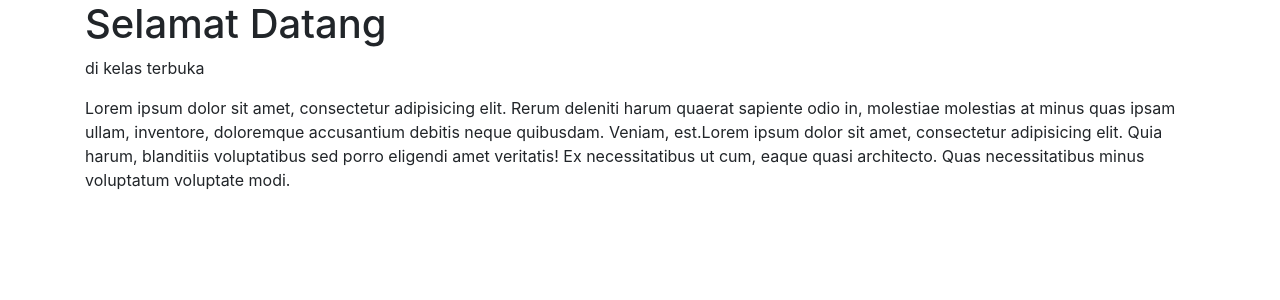
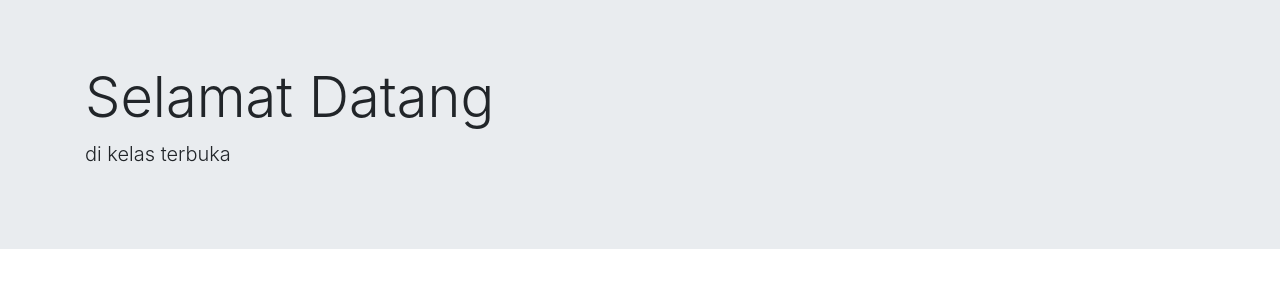
Before and after one commit to Mkhoirul/static_file, a Django app: page / in a window 1280 px wide. Shown: the part 58-358 px from the top of the page. Run offline with Django 3.2, Linux system fonts and the light colour scheme; some libraries are stand-ins or nearby versions.

Commit message:
menambah jumbotron

```diff
--- a/templates/index.html
+++ b/templates/index.html
@@ -32,10 +32,12 @@
 	    </ul>
 	  </div>
 	</nav>
-	<div class="container">
-		<h1>{{heading}}</h1>
-		<p>{{subheading}}</p>
-		<p>Lorem ipsum dolor sit amet, consectetur adipisicing elit. Rerum deleniti harum quaerat sapiente odio in, molestiae molestias at minus quas ipsam ullam, inventore, doloremque accusantium debitis neque quibusdam. Veniam, est.Lorem ipsum dolor sit amet, consectetur adipisicing elit. Quia harum, blanditiis voluptatibus sed porro eligendi amet veritatis! Ex necessitatibus ut cum, eaque quasi architecto. Quas necessitatibus minus voluptatum voluptate modi.</p>
+
+	<div class="jumbotron jumbotron-fluid">
+  		<div class="container">
+   			 <h1 class="display-4">{{heading}}</h1>
+   			 <p class="lead">{{subheading}}</p>
+  		</div>
 	</div>
 
 	<script src="{% static "vendor/jquery/jquery-3.3.1.min.js" %}"></script>
```
